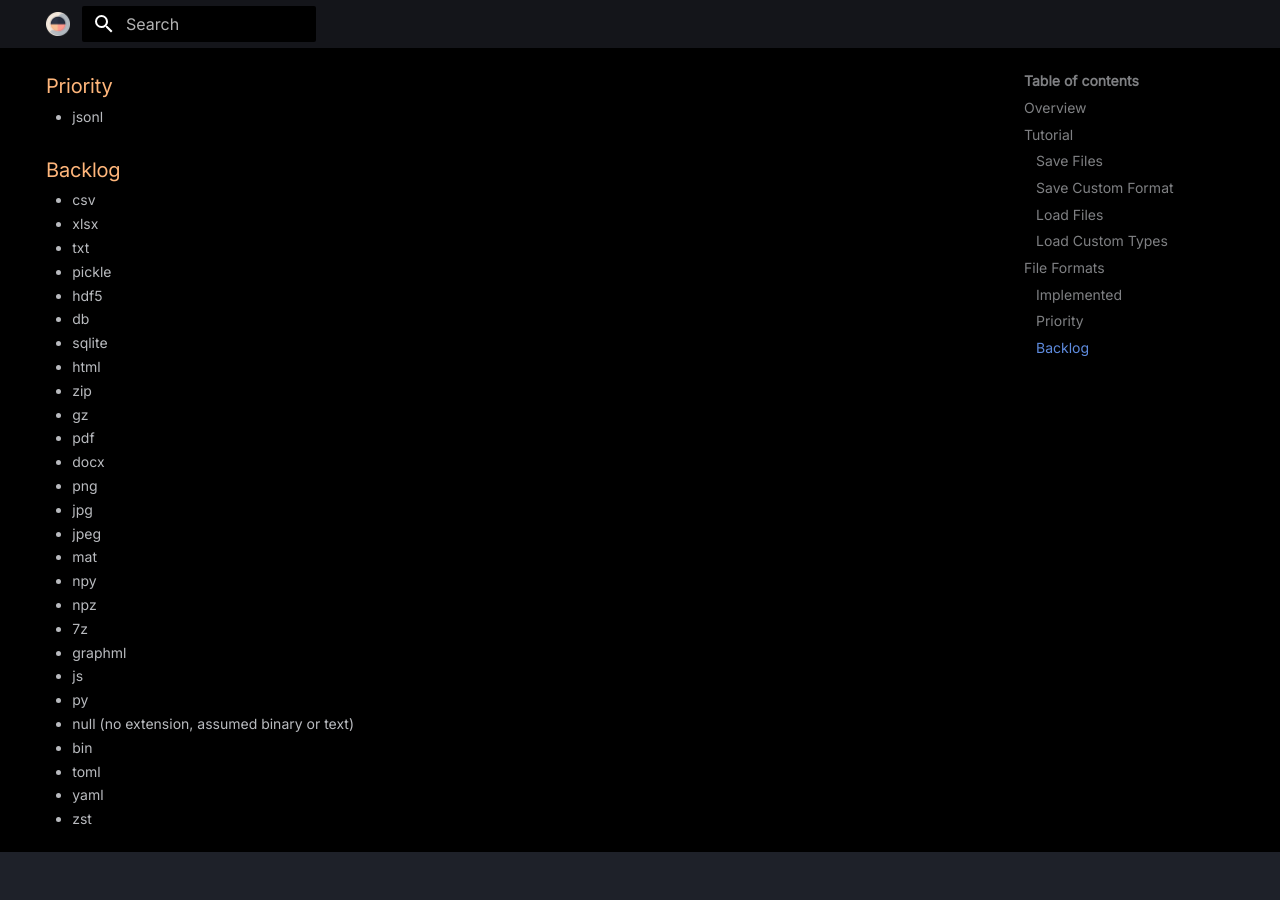
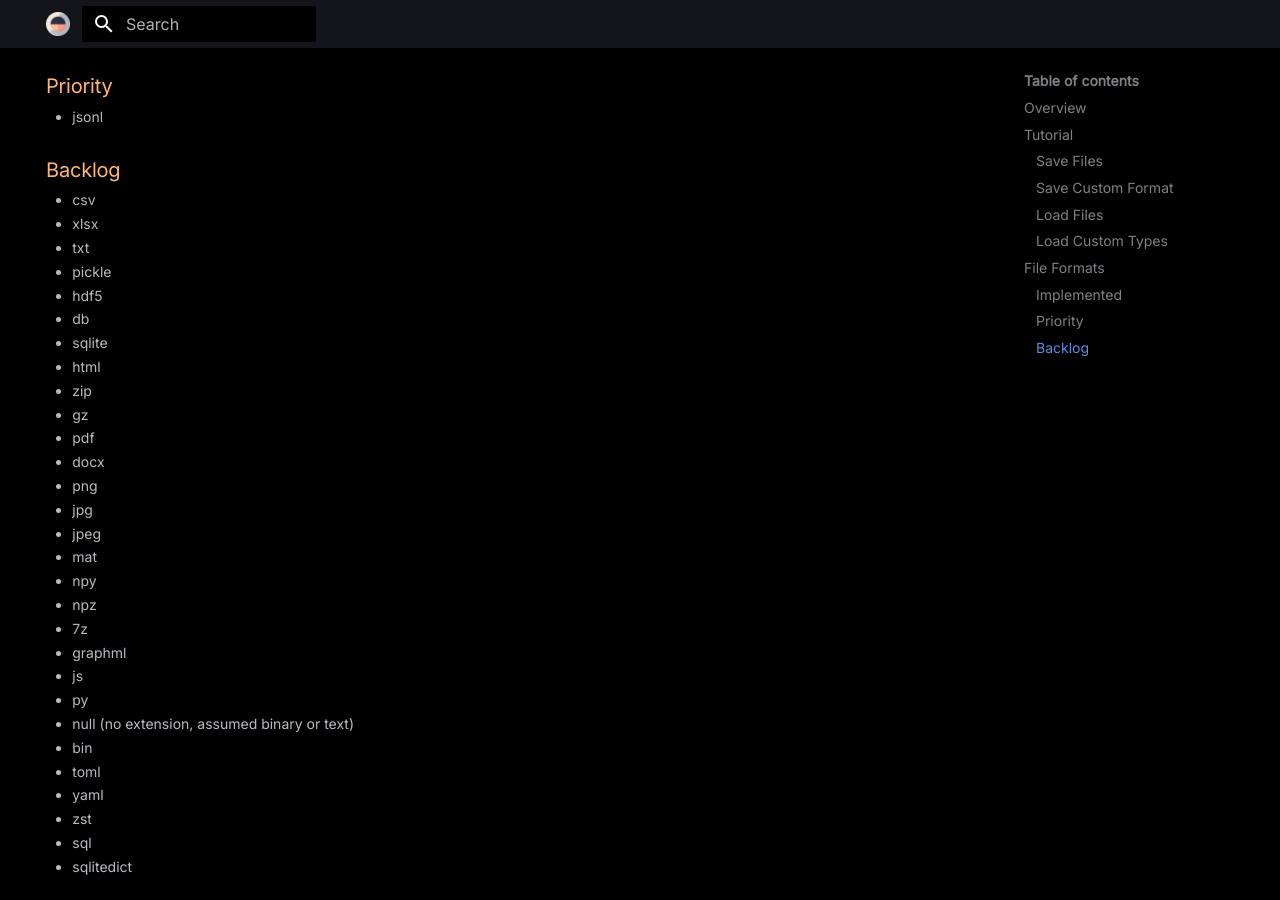
Before and after one commit to harttraveller/pyeio, an MkDocs documentation site: the page built from docs/index.md, in a window 1280 px wide and 900 px high, scrolled down 2592 px. Built offline with MkDocs 1.6.1 and Material for MkDocs 9.7.7, drawn with Linux system fonts in a browser that asks for light colours; before the commit the page ends 3444 px from its top, so only the background shows below that.

Commit message:
docs/index: add formats

```diff
--- a/docs/index.md
+++ b/docs/index.md
@@ -168,3 +168,5 @@ data = easy.load("example.json", astype=kind.numpy.array)
 - toml
 - yaml
 - zst
+- sql
+- sqlitedict
```
